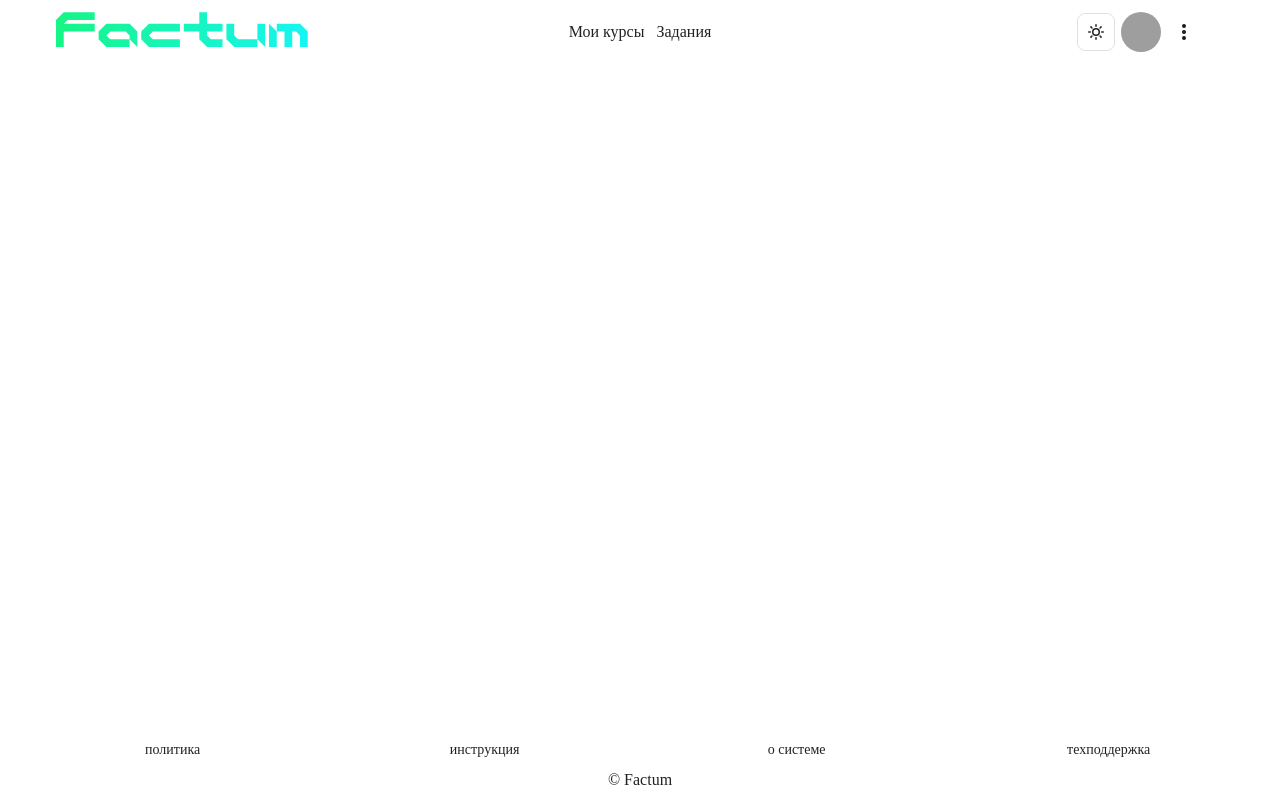
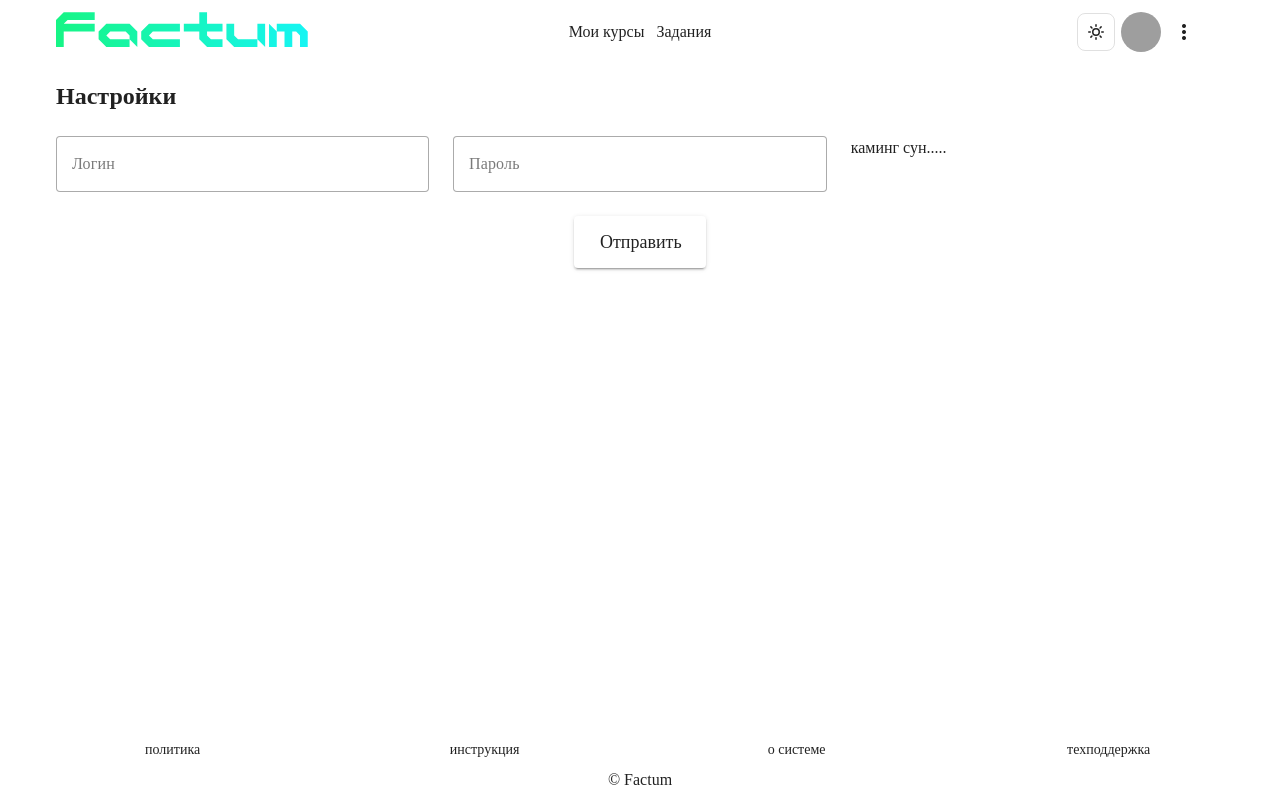
Before and after one commit to Jet-Green/tapps, a Nuxt app: page /settings in a window 1280 px wide. Built offline with nearby package versions, Linux system fonts and the light colour scheme; grey boxes are pictures that could not be loaded.

Commit message:
add settings button to lessons and courses

```diff
--- a/components/CourseCard.vue
+++ b/components/CourseCard.vue
@@ -12,9 +12,10 @@ const props = defineProps<{
 let { course } = props
 </script>
 <template>
-  <div class="border rounded-lg cursor-pointer h-100" @click="router.push(`/courses/${course._id}`)">
+  <div class="border relative rounded-lg cursor-pointer h-100" @click="router.push(`/courses/${course._id}`)">
     <v-col cols="12" class="flex justify-center">
       <img class="w-50" :src="course.images[0]" />
+      <v-btn variant="text" @click.stop="router.push({ name: 'course-manage', query: { id: course._id } })" class="ma-2 z-50" icon="mdi-cog-outline"></v-btn>
     </v-col>
     <v-col cols="12">
       <p class="text-2xl font-semibold">{{ course.name }}</p>
@@ -26,3 +27,10 @@ let { course } = props
     </v-col>
   </div>
 </template>
+<style lang="css" scoped>
+.v-btn{
+  position: absolute;
+  right: 0%;
+  top: 0%;
+}
+</style>
--- a/components/LessonCard.vue
+++ b/components/LessonCard.vue
@@ -9,10 +9,14 @@ let { lesson } = defineProps<{
 }>()
 </script>
 <template>
-  <div class="border rounded-lg cursor-pointer h-100" @click="router.push(`lesson?_id=${lesson._id}&course_id=${route.params?._id}`)">
+  <div class="border rounded-lg relative cursor-pointer h-100"
+    @click="router.push(`lesson?_id=${lesson._id}&course_id=${route.params?._id}`)">
     <v-col cols="12" class="flex justify-center">
       <img class="w-50"
         src="https://img.freepik.com/free-photo/beautiful-kitten-with-colorful-clouds_23-2150752964.jpg" />
+      <v-btn variant="text"
+        @click.stop="router.push({ name: 'lesson-manage', query: { lesson_id: lesson._id, course_id: route.params?._id} })"
+        class="ma-2 z-50" icon="mdi-cog-outline"></v-btn>
     </v-col>
     <v-col cols="12">
       <p class="text-2xl font-semibold">{{ lesson.name }}</p>
@@ -24,3 +28,10 @@ let { lesson } = defineProps<{
     </v-col>
   </div>
 </template>
+<style lang="css" scoped>
+.v-btn {
+  position: absolute;
+  right: 0%;
+  top: 0%;
+}
+</style>
--- a/layouts/admin.vue
+++ b/layouts/admin.vue
@@ -82,7 +82,7 @@ function toggleTheme() {
 
         <v-divider></v-divider>
         <v-col class='flex justify-start' cols='12'>
-          <v-btn class="" rounded="xl" variant="outlined">
+          <v-btn @click="router.push('/settings')" class="" rounded="xl" variant="outlined">
             настройки
           </v-btn>
         </v-col>
@@ -109,7 +109,7 @@ function toggleTheme() {
         <v-divider></v-divider>
 
         <v-list density="compact" nav>
-          <v-list-item prepend-icon="mdi-cog-outline" title="настройки" value="1"></v-list-item>
+          <v-list-item @click="router.push('/settings')" prepend-icon="mdi-cog-outline" title="настройки" value="1"></v-list-item>
           <v-list-item prepend-icon="mdi-account-cog-outline" title="настройки аккаунта" value="2"></v-list-item>
           <v-list-item @click="router.push('/course-manage')" prepend-icon="mdi-book-education-outline" title="курс" value="3"></v-list-item>
           <v-list-item @click="router.push('/add-course')" prepend-icon="mdi-book-plus-outline" title="добавить курс" value="4"></v-list-item>
--- a/layouts/default.vue
+++ b/layouts/default.vue
@@ -128,7 +128,7 @@ if (fullPath.startsWith("/courses")) {
         </v-col>
         <v-divider></v-divider>
         <v-col class='flex justify-start' cols='12'>
-          <v-btn class="" rounded="xl" variant="outlined">
+          <v-btn @click="router.push('/settings')" class="" rounded="xl" variant="outlined">
             настройки
           </v-btn>
         </v-col>
--- a/pages/course-manage.vue
+++ b/pages/course-manage.vue
@@ -5,10 +5,11 @@ import type { User } from '~/types/user.interface';
 const courseStore = useCourse()
 const authStore = useAuth()
 
+let route = useRoute()
 let { courses } = storeToRefs(courseStore)
 
 let coursesToSelect = ref<any>([])
-let selectedCourseId = ref<string>('')
+let selectedCourseId = ref()
 let selectedCourse = ref<Course>();
 
 let form = ref({
@@ -34,7 +35,7 @@ async function addUserToCourse(userId: string) {
 
 function isUserInCourse(userId: string) {
   if (selectedCourse.value) {
-    for(let studentId of selectedCourse.value?.students) {
+    for (let studentId of selectedCourse.value?.students) {
       if (studentId == userId) {
         return true
       }
@@ -61,6 +62,10 @@ let response = await authStore.getAllUsers()
 if (response.status.value == 'success') {
   users.value = response.data.value
 }
+
+onMounted(() => {
+  selectedCourseId.value = route.query.id;
+})
 </script>
 <template>
   <v-container>
@@ -69,7 +74,8 @@ if (response.status.value == 'success') {
         <p class="text-2xl font-semibold">Редактировать курс</p>
       </v-col>
       <v-col cols="12" md="6">
-        <v-select label="выбрать курс" :items="coursesToSelect" variant="outlined" v-model="selectedCourseId"></v-select>
+        <v-select label="выбрать курс" :items="coursesToSelect" variant="outlined"
+          v-model="selectedCourseId"></v-select>
       </v-col>
       <v-col cols="12" v-if="selectedCourseId">
         <v-row>
@@ -87,12 +93,13 @@ if (response.status.value == 'success') {
             <p class="text-1xl font-semibold">Добавить пользователя в курс</p>
           </v-col>
           <v-col cols="12">
-            <v-row v-for="user of users" >
+            <v-row v-for="user of users">
               <v-col class="d-flex align-center">
                 <v-icon icon="mdi-account"></v-icon>
                 {{ user.name }}
                 {{ user.surname }}
-                <v-btn class="ml-6" size="small" @click="addUserToCourse(user._id)" :disabled="isUserInCourse(user._id)">добавить</v-btn>
+                <v-btn class="ml-6" size="small" @click="addUserToCourse(user._id)"
+                  :disabled="isUserInCourse(user._id)">добавить</v-btn>
               </v-col>
             </v-row>
           </v-col>
--- a/pages/lesson-manage.vue
+++ b/pages/lesson-manage.vue
@@ -8,6 +8,7 @@ const courseStore = useCourse()
 const lessonStore = useLesson()
 
 const router = useRouter()
+const route = useRoute()
 
 let form = ref<any>({
   name: "",
@@ -26,13 +27,13 @@ let newHomework = ref<any>({
 })
 
 let coursesToSelect = ref<any>([])
-let selectedCourseId = ref<string>("")
+let selectedCourseId = ref<string>('')
 let selectedCourse = ref<Course>()
 
 let lessons = ref<Lesson[]>()
 
 let lessonsToSelect = ref<any>([])
-let selectedLessonId = ref<string>()
+let selectedLessonId = ref<string>('')
 let selectedLesson = ref<Lesson>()
 
 let { courses } = storeToRefs(courseStore)
@@ -70,7 +71,7 @@ async function submit() {
 
   let homeworksToSend = [...homeworks.value]
 
-  for (let i = 0; i <  homeworksToSend.length; i++) {
+  for (let i = 0; i < homeworksToSend.length; i++) {
     homeworksToSend[i].course = selectedCourseId.value
     homeworksToSend[i].courseName = selectedCourse.value.name
 
@@ -133,6 +134,14 @@ watch(selectedLessonId, (newSelectedLessonId) => {
     }
   }
 })
+onMounted(() => {
+  if (typeof route.query.course_id === 'string') {
+    selectedCourseId.value = route.query.course_id;
+  }
+  if (typeof route.query.lesson_id === 'string') {
+    selectedLessonId = route.query.lesson_id;
+  }
+})
 </script>
 <template>
   <v-container>
@@ -141,23 +150,13 @@ watch(selectedLessonId, (newSelectedLessonId) => {
         <p class="text-2xl font-semibold">Редактировать урок</p>
       </v-col>
       <v-col cols="6">
-        <v-select
-          label="выбрать курс"
-          :items="coursesToSelect"
-          variant="outlined"
-          v-model="selectedCourseId"
-          hide-details
-        ></v-select>
+        <v-select label="выбрать курс" :items="coursesToSelect" variant="outlined" v-model="selectedCourseId"
+          hide-details></v-select>
         <span class="text-caption">Сначала выберите курс, а затем урок, который хотите отредактировать</span>
       </v-col>
       <v-col cols="6" v-if="lessonsToSelect?.length > 0">
-        <v-select
-          label="выбрать урок"
-          :items="lessonsToSelect"
-          variant="outlined"
-          v-model="selectedLessonId"
-          hide-details
-        ></v-select>
+        <v-select label="выбрать урок" :items="lessonsToSelect" variant="outlined" v-model="selectedLessonId"
+          hide-details></v-select>
       </v-col>
     </v-row>
     <v-row v-if="selectedLesson?._id">
@@ -178,13 +177,8 @@ watch(selectedLessonId, (newSelectedLessonId) => {
         </v-chip>
       </v-col>
       <v-col cols="12" class="d-flex">
-        <v-text-field
-          v-model="newLink"
-          hide-details
-          max-width="500"
-          variant="outlined"
-          density="compact"
-        ></v-text-field>
+        <v-text-field v-model="newLink" hide-details max-width="500" variant="outlined"
+          density="compact"></v-text-field>
         <v-btn class="ml-4" icon="mdi-plus" size="small" @click="form.links.push(newLink), (newLink = '')"></v-btn>
       </v-col>
 
@@ -192,28 +186,21 @@ watch(selectedLessonId, (newSelectedLessonId) => {
         <p class="text-1xl font-semibold">Домашнее задание</p>
       </v-col>
       <v-col cols="3">
-        <div
-          class="border rounded-lg cursor-pointer h-100 d-flex justify-center align-center"
-          @click="newHomeworkDialog = true"
-          style="font-size: 40px"
-        >
+        <div class="border rounded-lg cursor-pointer h-100 d-flex justify-center align-center"
+          @click="newHomeworkDialog = true" style="font-size: 40px">
           <v-icon class="text-zinc-600 ma-8" icon="mdi-plus"></v-icon>
         </div>
       </v-col>
 
       <v-col v-if="form.homework.length > 0" v-for="(hw, index) of form.homework" :key="hw._id" cols="3">
-        <div
-          class="border rounded-lg cursor-pointer h-100 d-flex justify-center align-center"
-          style="min-height: 200px"
-        >
+        <div class="border rounded-lg cursor-pointer h-100 d-flex justify-center align-center"
+          style="min-height: 200px">
           {{ hw.hwText }}
         </div>
       </v-col>
       <v-col v-if="homeworks.length > 0" v-for="(hw, index) of homeworks" :key="index" cols="3">
-        <div
-          class="border rounded-lg cursor-pointer h-100 d-flex justify-center align-center"
-          style="position: relative; min-height: 200px"
-        >
+        <div class="border rounded-lg cursor-pointer h-100 d-flex justify-center align-center"
+          style="position: relative; min-height: 200px">
           <div style="position: absolute; top: -12px; right: -12px; color: red">
             <v-icon icon="mdi-circle-medium"></v-icon>
           </div>
--- /dev/null
+++ b/pages/settings.vue
@@ -0,0 +1,35 @@
+<script setup lang="ts">
+import type { Course } from '~/types/course.interface';
+import type { User } from '~/types/user.interface';
+
+const courseStore = useCourse()
+const authStore = useAuth()
+
+</script>
+<template>
+  <v-container>
+    <v-row>
+      <v-col cols="12">
+        <p class="text-2xl font-semibold">Настройки</p>
+      </v-col>
+      <v-col cols="12">
+        <v-row>
+          <v-col cols="12" md="4">
+            <v-text-field variant="outlined" hide-details="auto" label="Логин"
+              clearable></v-text-field>
+          </v-col>
+          <v-col cols="12" md="4">
+            <v-text-field variant="outlined" hide-details="auto" label="Пароль" clearable></v-text-field>
+          </v-col>
+          <v-col class="text" cols="12" md="4">
+            каминг сун.....
+          </v-col>
+           <v-col cols="12" class="flex justify-center">
+            <v-btn size="x-large">Отправить</v-btn>
+          </v-col>
+        </v-row>
+
+      </v-col>
+    </v-row>
+  </v-container>
+</template>
```
